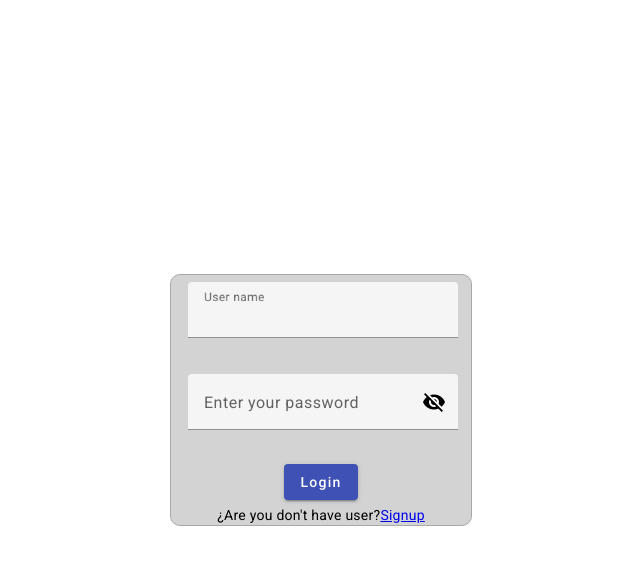
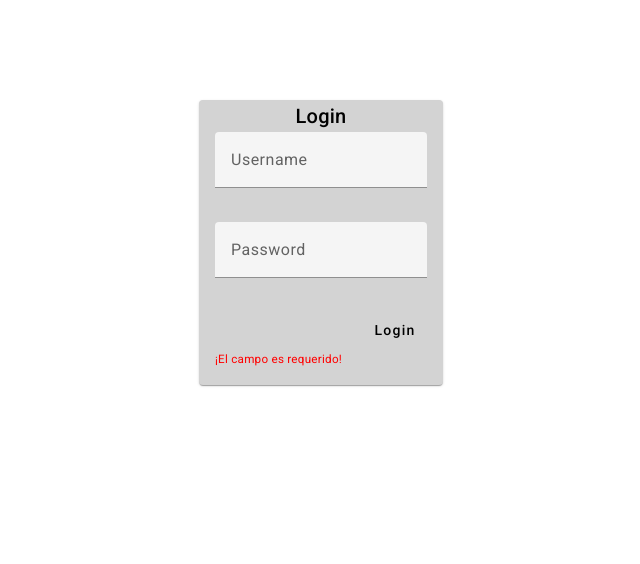
Before and after one commit to PabloSMonti/ShopAngular, an Angular app in the folder Shop/: page / in a window 1280 px wide. Shown: the top 564 px of the page, without its empty margins (319-959 px from the left). Built offline with nearby package versions, Linux system fonts and the light colour scheme.

Commit message:
mejora front de login

```diff
--- a/Shop/src/app/app.module.ts
+++ b/Shop/src/app/app.module.ts
@@ -6,6 +6,7 @@ import { AppRoutingModule } from './app-routing.module';
 import { AppComponent } from './app.component';
 import { BrowserAnimationsModule } from '@angular/platform-browser/animations';
 import { LoginComponent } from './login/login.component';
+import { FormsModule, ReactiveFormsModule } from '@angular/forms';
 
 @NgModule({
   declarations: [
@@ -16,7 +17,9 @@ import { LoginComponent } from './login/login.component';
     BrowserModule,
     AppRoutingModule,
     BrowserAnimationsModule,
-    MaterialModule
+    MaterialModule,
+    FormsModule,
+    ReactiveFormsModule
   ],
   providers: [],
   bootstrap: [AppComponent]
--- a/Shop/src/app/login/login.component.html
+++ b/Shop/src/app/login/login.component.html
@@ -1,21 +1,39 @@
-<div class="box-login">
-    <div class="box-item">
-      <mat-form-field class="input" appearance="fill"  floatLabel="always">
-          <mat-label>User name</mat-label>
-          <input matInput>
-      </mat-form-field>
-    </div>
-    <div class="box-item">
-      <mat-form-field class="input" appearance="fill">
-          <mat-label>Enter your password</mat-label>
-          <input matInput [type]="hide ? 'password' : 'text'">
-          <button mat-icon-button matSuffix (click)="hide = !hide" [attr.aria-label]="'Hide password'" [attr.aria-pressed]="hide">
-            <mat-icon>{{hide ? 'visibility_off' : 'visibility'}}</mat-icon>
-          </button>
+<mat-card>
+  <mat-card-title>Login</mat-card-title>
+  <mat-card-content>
+    <form [formGroup]="form" (ngSubmit)="submit()">
+      <p>
+        <mat-form-field>
+          <input type="text" matInput placeholder="Username" formControlName="username">
         </mat-form-field>
-    </div>
-    <div class="box-item centered">
-        <button mat-raised-button color="primary">Login</button>
-    </div>
-    <p class="centered">¿Are you don't have user? <a href="#">Signup</a></p>
-</div>
+      </p>
+
+      <p>
+        <mat-form-field>
+          <input type="password" required matInput placeholder="Password" formControlName="password">
+        </mat-form-field>
+      </p>
+
+      <p *ngIf="error" class="error">
+        {{ error }}
+      </p>
+
+      <div class="button">
+        <button type="submit" mat-button>Login</button>
+      </div>
+
+
+  <label class="alert" *ngIf="username?.errors?.['required'] || password?.errors?.['required']">
+    ¡El campo es requerido!
+  </label>
+  <label class="alert" *ngIf="username?.errors?.['minlength']">
+    ¡El usuario debe tener un minimo de {{usrMinLength}} caracteres!
+  </label>
+  <label class="alert" *ngIf="password?.errors?.['minlength']">
+    ¡El password debe tener un minimo de {{pwsMinLength}} caracteres!
+  </label>
+
+
+    </form>
+  </mat-card-content>
+</mat-card>
--- a/Shop/src/app/login/login.component.scss
+++ b/Shop/src/app/login/login.component.scss
@@ -1,30 +1,37 @@
-.box-login{
-    width: 300px;
-    height: 250px;
-    background-color: lightgrey;
-    border: 1px solid darkgrey;
-    border-radius: 10px;
-    padding: 0px;
-    position: absolute;
-    top: 0;
-    left: 0;
-    bottom: 0;
-    right: 0;
-    margin: auto;
+:host {
+    display: flex;
+    justify-content: center;
+    margin: 100px 0px;
   }
 
-.input{
-    width: 100%;
-    margin: 2px;
+  mat-card{
+    background-color: lightgray;
   }
 
-.box-item{
-    padding: 5px;
-    margin: 0 10px;
+  .mat-form-field {
+    width: 100%;
+    min-width: 300px;
   }
 
-.centered{
+  mat-card-title,
+  mat-card-content {
     display: flex;
-    align-items: center;
     justify-content: center;
   }
+
+  .error {
+    padding: 16px;
+    width: 300px;
+    color: white;
+    background-color: red;
+  }
+
+  .button {
+    display: flex;
+    justify-content: flex-end;
+  }
+
+  .alert{
+    color: red;
+    font-size: smaller;
+  }
--- a/Shop/src/app/login/login.component.ts
+++ b/Shop/src/app/login/login.component.ts
@@ -1,5 +1,5 @@
-import { Component } from '@angular/core';
-
+import { Input, Component, Output, EventEmitter } from '@angular/core';
+import { FormGroup, FormControl, Validators } from '@angular/forms';
 
 @Component({
   selector: 'app-login',
@@ -8,8 +8,28 @@ import { Component } from '@angular/core';
 })
 export class LoginComponent {
   hide = true;
+  public usrMinLength : number = 5;
+  public pwsMinLength : number = 8;
+  form: FormGroup = new FormGroup({
+    username: new FormControl('',[Validators.required,Validators.minLength(this.usrMinLength)]),
+    password: new FormControl('',[Validators.required,Validators.minLength(this.pwsMinLength)]),
+  });
   constructor() { }
 
   ngOnInit(): void {
   }
+
+  submit() {
+    if (this.form.valid) {
+      this.submitEM.emit(this.form.value);
+    }
+  }
+  @Input() error!: string;
+
+  @Output() submitEM = new EventEmitter();
+
+
+  get username() { return this.form.get('username'); }
+
+get password() { return this.form.get('password'); }
 }
--- a/Shop/src/app/material.module.ts
+++ b/Shop/src/app/material.module.ts
@@ -4,6 +4,7 @@ import {MatFormFieldModule} from '@angular/material/form-field';
 import {MatIconModule} from '@angular/material/icon';
 import {MatInputModule} from '@angular/material/input';
 import {MatButtonModule} from '@angular/material/button';
+import {MatCardModule} from '@angular/material/card';
 
 
 @NgModule({
@@ -15,7 +16,8 @@ import {MatButtonModule} from '@angular/material/button';
     MatFormFieldModule,
     MatIconModule,
     MatInputModule,
-    MatButtonModule
+    MatButtonModule,
+    MatCardModule
   ]
 })
 export class MaterialModule { }
--- a/Shop/src/styles.scss
+++ b/Shop/src/styles.scss
@@ -1,4 +1,6 @@
 /* You can add global styles to this file, and also import other style files */
-
+* {
+    box-sizing: border-box;
+  }
 html, body { height: 100%; }
 body { margin: 0; font-family: Roboto, "Helvetica Neue", sans-serif; }
```
Lines whose indentation alone changed are shown as unchanged.
